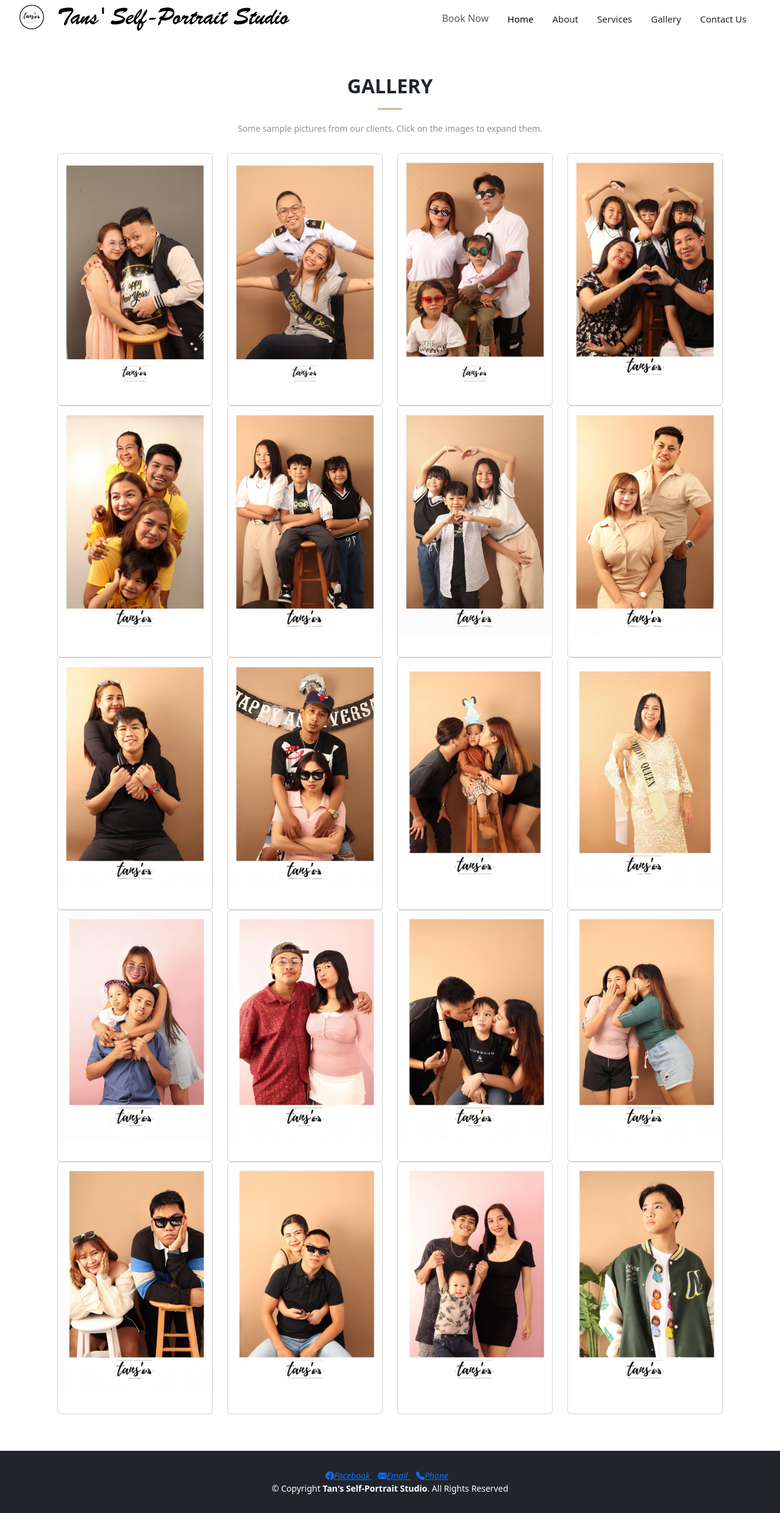
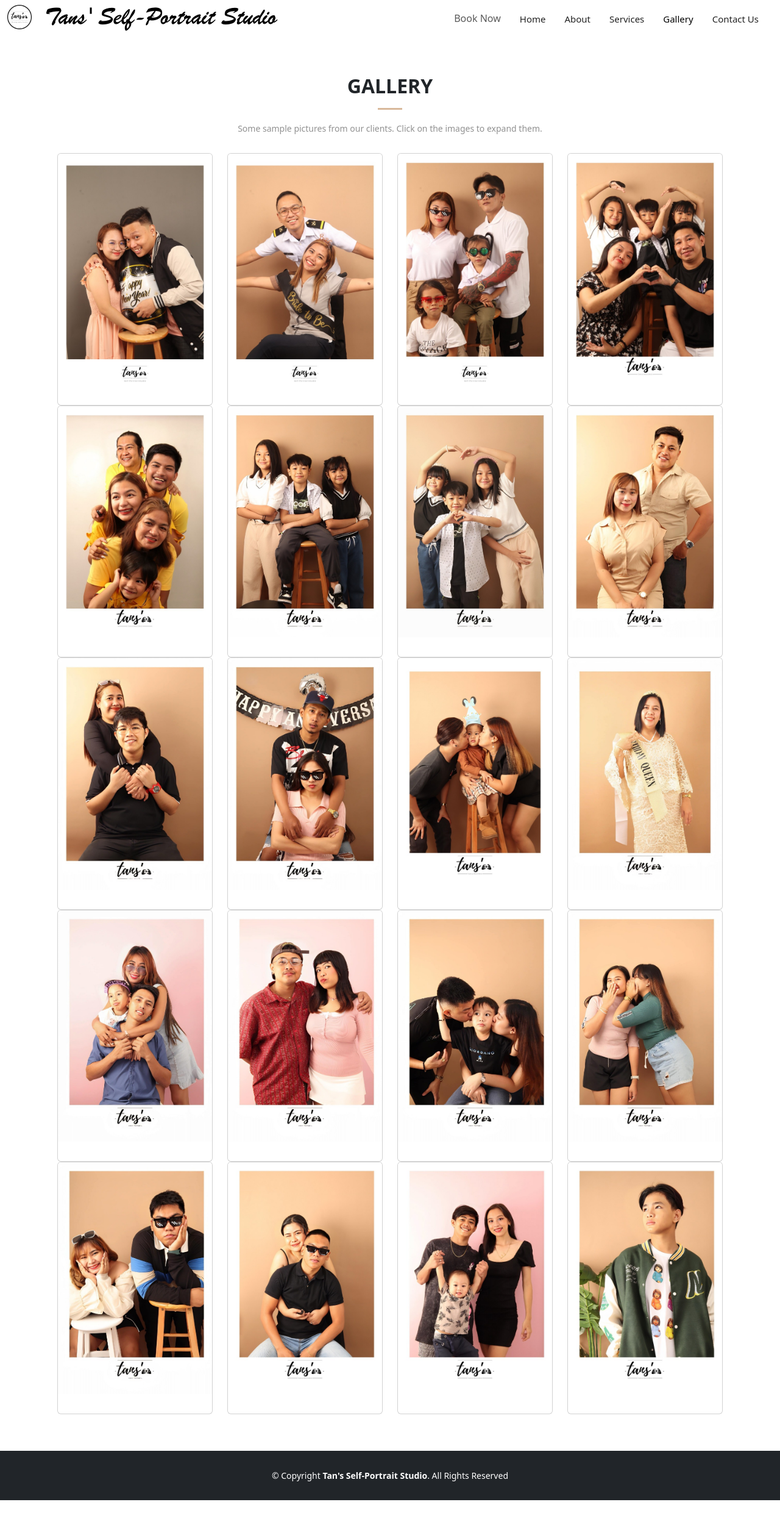
Before and after one commit to Smallsan/photo_studio, a PHP site: page /gallery.php in a window 1280 px wide. Shown: the whole page at 61% size. After the commit the page ends 2460 px from the top, so only its background shows below. Run offline with PHP 8.4, Linux system fonts and the light colour scheme.

Commit message:
alignments

```diff
--- a/assets/stylesheet/styles.css
+++ b/assets/stylesheet/styles.css
@@ -10,7 +10,7 @@
 }
 
 .lower-modal .modal-dialog {
-  margin-top: 10px;
+  margin-top: 80px;
 }
 
 #header {
@@ -19,13 +19,13 @@
 }
 
 @font-face {
-  font-family: 'Brush Script MT';
-  src: url('assets/images/font/BrushScript.otf') format('opentype');
+  font-family: "Brush Script MT";
+  src: url("assets/images/font/BrushScript.otf") format("opentype");
 }
 
 .logo-text {
   color: black;
-  font-family: 'Brush Script MT', cursive;
+  font-family: "Brush Script MT", cursive;
   margin-left: 10px;
 }
 
@@ -71,7 +71,11 @@
   margin-right: 15px;
 }
 
+.book-now-btn:hover {
+  background-color: #d9b99b;
+  color: white;
 
+}
 @media (max-width: 992px) {
   .logo {
     display: none;
@@ -81,19 +85,25 @@
     width: 100%;
   }
 
-  .navbar-nav {
+  .navbar a {
+    padding-left: 0%;
+  }
+
+  .navbar-nav .book-now-btn {
     flex-direction: column;
     align-items: center;
     width: 100%;
+  }
+
+  .nav-item {
+    display: block; /* Stack the nav items vertically */
+    margin: 0 auto; /* Center the nav items horizontally */
   }
 }
 
 .no-padding {
   padding: 0;
 }
-
-
-
 
 section {
   padding: 60px 0;
@@ -124,7 +134,7 @@
 }
 
 .section-title h2::after {
-  content: '';
+  content: "";
   position: absolute;
   display: block;
   width: 40px;
@@ -147,6 +157,6 @@
 }
 
 .modal-header {
-  background-color: #fff0db;
+  background-color: #c9a26b;
   color: white;
 }
--- a/gallery.php
+++ b/gallery.php
@@ -4,11 +4,11 @@
 <head>
     <meta charset="UTF-8" />
     <meta name="viewport" content="width=device-width, initial-scale=1.0" />
-    <title>Photography Studio</title>
+    <title>Photography Studio - Gallery</title>
+    <link rel="stylesheet" href="assets/stylesheet/styles.css" />
     <link rel="stylesheet" href="https://cdn.jsdelivr.net/npm/bootstrap@5.3.2/dist/css/bootstrap.min.css"
-        integrity="sha384-T3c6CoIi6uLrA9TneNEoa7RxnatzjcDSCmG1MXxSR1GAsXEV/Dwwykc2MPK8M2HN" crossorigin="anonymous" />
+        integrity="sha384-T3c6CoIi6uLrA9TneNEoa7RxnatzjcDSCmG1MXxSR1GAsXEV/Dwwykc2MPK8M2HN" crossorigin="anonymous">
     <link href="https://cdn.jsdelivr.net/npm/bootstrap-icons@1.11.0/font/bootstrap-icons.css" rel="stylesheet" />
-    <link rel="stylesheet" href="assets/stylesheet/styles.css" />
     <link rel="stylesheet" href="https://unpkg.com/aos@next/dist/aos.css" />
 </head>
 
@@ -30,13 +30,13 @@
                 <div class="collapse navbar-collapse" id="navbarNav">
                     <ul class="navbar-nav ms-auto">
                         <li class="nav-item">
-                            <button type="button" class="btn btn-primary nav-link" data-bs-toggle="modal"
+                            <button type="button" class="btn btn-primary nav-link book-now-btn" data-bs-toggle="modal"
                                 data-bs-target="#appointmentModal">
                                 Book Now
                             </button>
                         </li>
                         <li class="nav-item">
-                            <a class="nav-link active" href="index.php">Home</a>
+                            <a class="nav-link" href="index.php">Home</a>
                         </li>
                         <li class="nav-item">
                             <a class="nav-link" href="about.php">About</a>
@@ -45,7 +45,7 @@
                             <a class="nav-link" href="services.php">Services</a>
                         </li>
                         <li class="nav-item">
-                            <a class="nav-link" href="gallery.php">Gallery</a>
+                            <a class="nav-link active" href="gallery.php">Gallery</a>
                         </li>
                         <li class="nav-item">
                             <a class="nav-link" href="contact.php">Contact Us</a>
@@ -58,7 +58,6 @@
 
 
     <div class="modal fade lower-modal" id="appointmentModal" tabindex="-1" aria-labelledby="appointmentModalLabel"
-        aria-hidden="true">
         aria-hidden="true">
         <div class="modal-dialog">
             <div class="modal-content">
@@ -535,17 +534,6 @@
 
     <footer id="footer">
         <div class="container">
-            <div class="social-links">
-                <a href="https://www.facebook.com/tansselfportraitstudio" target="_blank" class="facebook">
-                    <i class="bi bi-facebook">Facebook</i>
-                </a>
-                <a href="tansselfportraitstudio@gmail.com" class="email">
-                    <i class="bi bi-envelope-fill">Email</i>
-                </a>
-                <a href="tel:+639270566739" class="phone">
-                    <i class="bi bi-telephone-fill">Phone</i>
-                </a>
-            </div>
             <div class="copyright">
                 &copy; Copyright
                 <strong><span>Tan's Self-Portrait Studio</span></strong>. All Rights Reserved
```
Also changed, not shown: about.php (+6 -17 lines), contact.php (+7 -18 lines), index.php (+4 -16 lines), services.php (+6 -18 lines).
